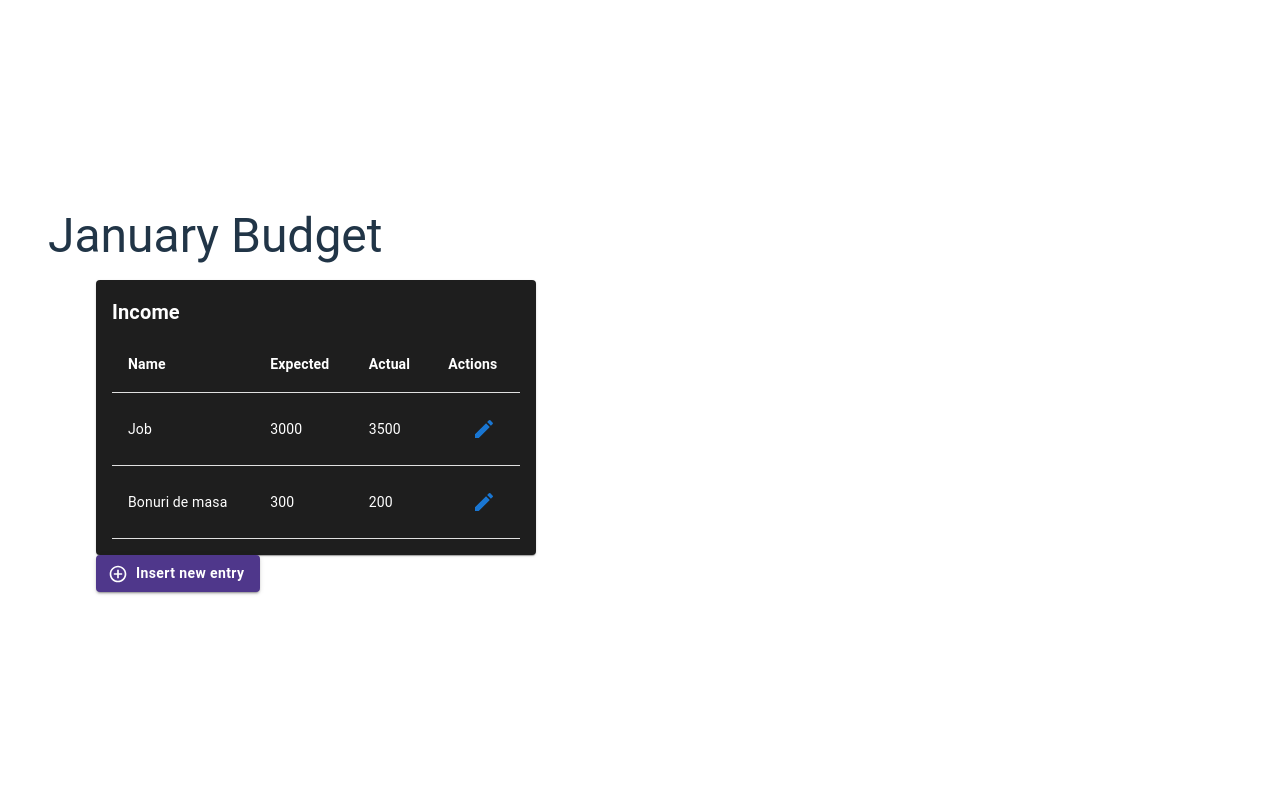
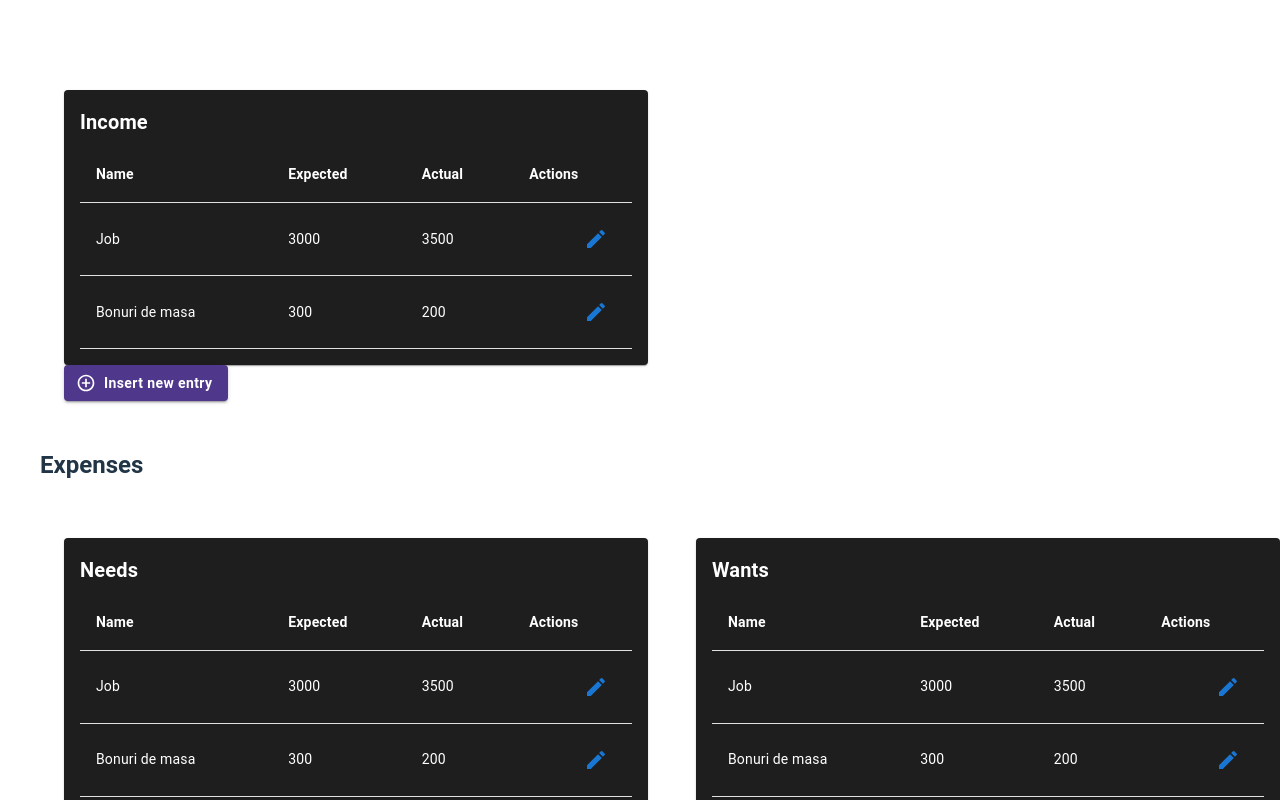
Before and after one commit to rxndrmrnsc/PersonalBudgetingApp, a React (Vite) app in the folder client/: page / in a window 1280 px wide. Shown: the top 800 px of the page. Built offline with nearby package versions, Linux system fonts and the light colour scheme.

Commit message:
added expenses and savings

```diff
--- a/client/src/App.jsx
+++ b/client/src/App.jsx
@@ -6,10 +6,8 @@ import MonthlyBudget from './MonthlyBudget/MonthlyBudget'
 
 export default function App() {
   return (
-    <Container maxWidth="sm">
-      <Box sx={{ my: 4 }}>
-        <MonthlyBudget />
-      </Box>
+    <Container maxWidth={false} sx={{ width: '100%', minWidth: '300px' }}>
+      <MonthlyBudget />
     </Container>
   );
 }
--- a/client/src/MonthlyBudget/MonthlyBudget.jsx
+++ b/client/src/MonthlyBudget/MonthlyBudget.jsx
@@ -1,22 +1,46 @@
 import * as React from 'react';
 import Container from '@mui/material/Container';
-import Typography from '@mui/material/Typography';
-import Box from '@mui/material/Box';
+import { Grid2, Typography, Box } from '@mui/material';
 import CustomTable from '../Table/CustomTable'
 
 export default function MonthlyBudget() {
     const title = "January Budget";
 
     return (
-        <Container maxWidth="sm">
-            <Box sx={{ my: 4 }}>
-                <Typography variant="h3" component="h1" sx={{ mb: 2 }}>
-                    {title}
+        <Box maxWidth sx={{ padding: 2, width: '100%', minWidth: '300px', minHeight: '100vh' }}>
+
+            <Typography variant="h4" sx={{ color: 'white', fontWeight: 'bold', mb: 4 }}>
+                {title}
+            </Typography>
+            <Grid2 container rowSpacing={6} columnSpacing={4} columns={12}>
+                {/* Row 1: Income & Pie Chart placeholder */}
+                <Grid2 item size={6}>
+                    <CustomTable title="Income" />
+                </Grid2>
+                <Grid2 item size={6}>
+                    {/* Placeholder for pie chart */}
+                    <Box sx={{ border: '2px solid white', borderRadius: '50%', width: '200px', height: '200px', margin: 'auto' }} />
+                </Grid2>
+
+                {/* Row 2: Expenses (Needs + Wants) */}
+
+                <Grid2 item size={12}>
+                <Typography variant="h5" component="div" sx={{ fontWeight: "bold", mb: 1 }}>
+                    Expenses
                 </Typography>
-                <Container id="income" className='table' maxWidth="sm">
-                    <CustomTable title="Income" />
-                </Container>
-            </Box>
-        </Container>
+                </Grid2>
+                <Grid2 item size={6}>
+                    <CustomTable title="Needs" />
+                </Grid2>
+                <Grid2 item size={6}>
+                    <CustomTable title="Wants" />
+                </Grid2>
+
+                {/* Row 3: Savings */}
+                <Grid2 item size={6}>
+                    <CustomTable title="Savings" />
+                </Grid2>
+            </Grid2>
+        </Box>
     );
 }
--- a/client/src/Table/CustomTable.jsx
+++ b/client/src/Table/CustomTable.jsx
@@ -70,12 +70,12 @@ const CustomTable = (props) => {
 
   return (
     <Container maxWidth="sm">
-      <TableContainer component={Paper} sx={{ backgroundColor: "#1e1e1e", color: "white", padding: 2 }}>
+      <TableContainer component={Paper} sx={{ backgroundColor: "#1e1e1e", color: "white", padding: 2, overflowX: "auto" }}>
         <Typography variant="h6" component="div" sx={{ fontWeight: "bold", mb: 1 }}>
           {props.title}
         </Typography>
 
-        <Table sx={{ minWidth: 300 }} aria-label="income table">
+        <Table sx={{ width: "100%" }} aria-label="income table">
           <TableHead>
             <TableRow>
               <TableCell sx={{ color: "white", fontWeight: "bold" }}>Name</TableCell>
```
